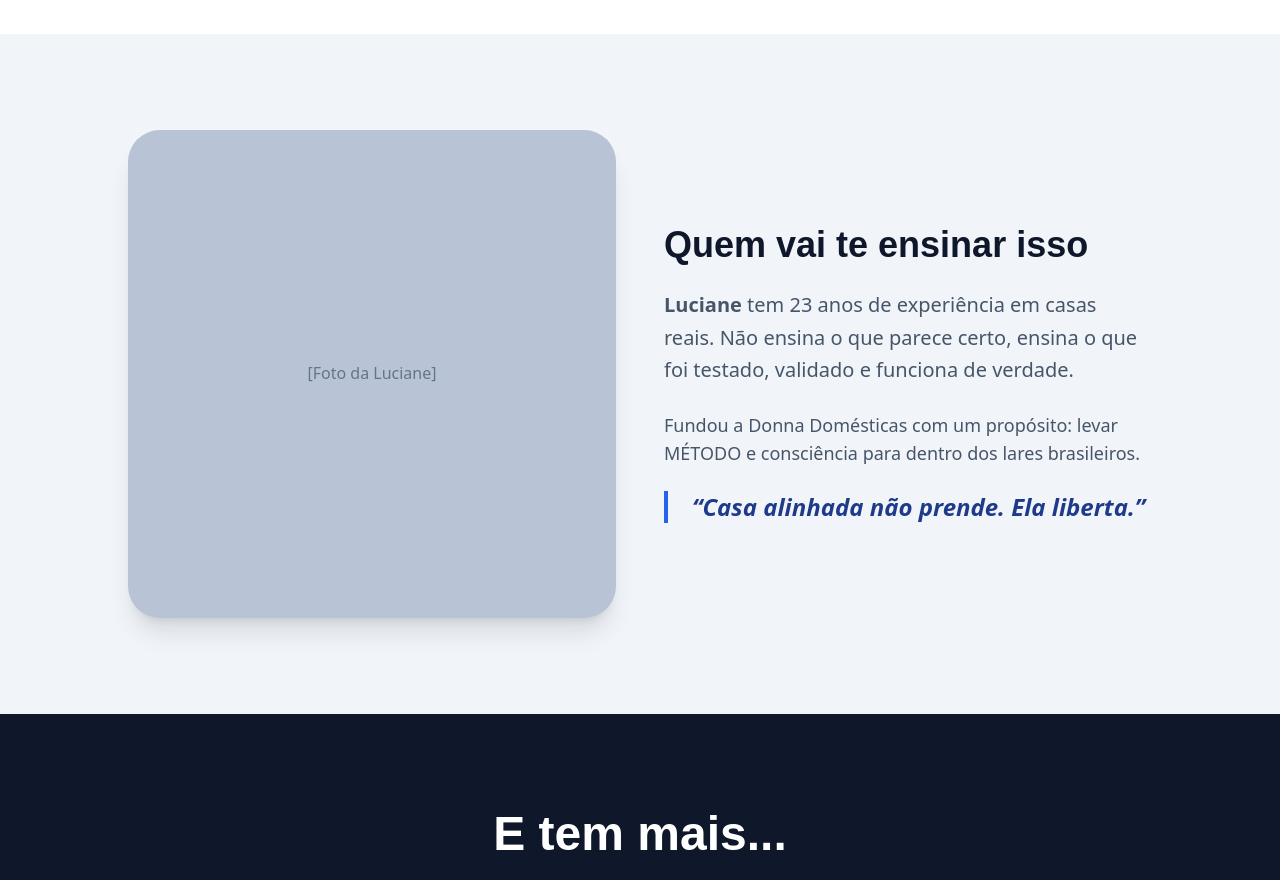
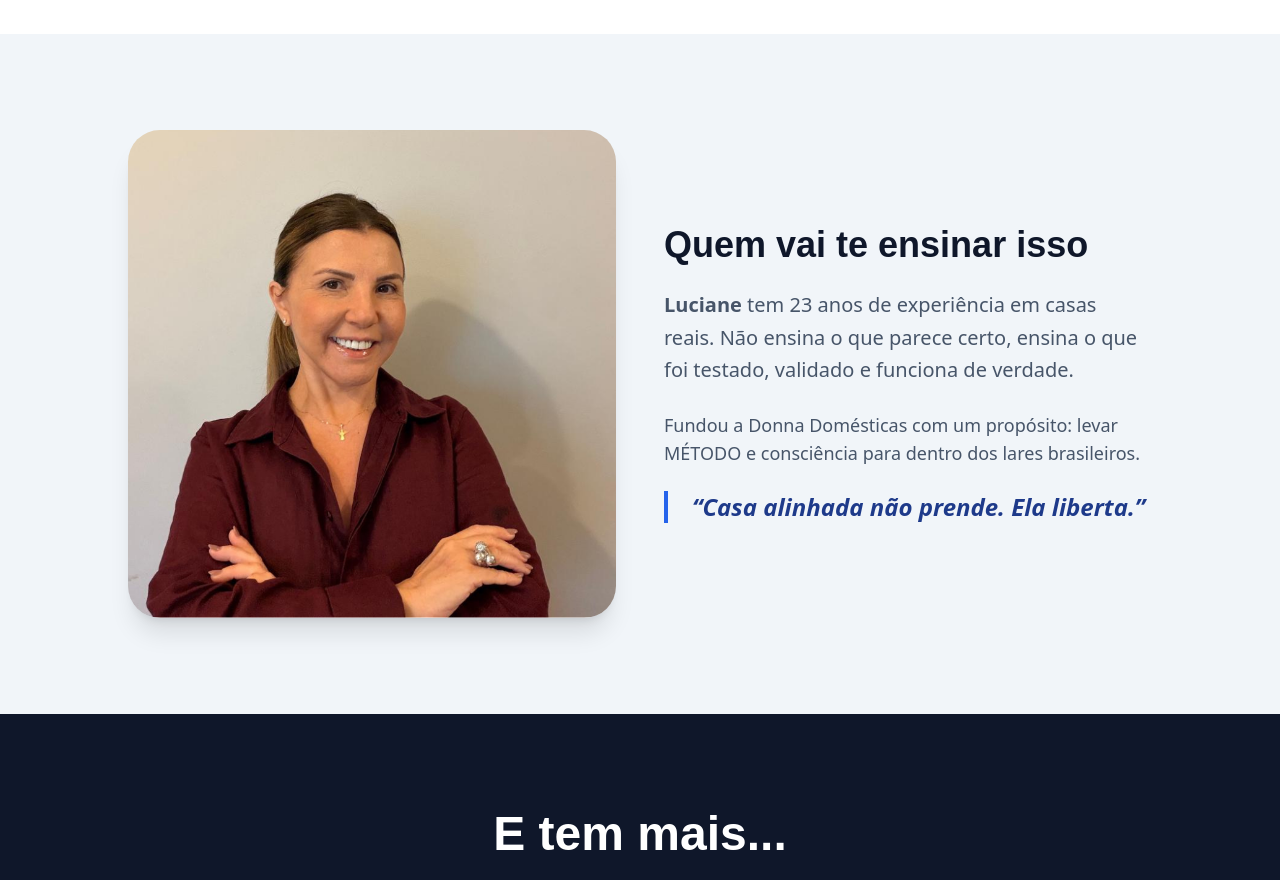
Before and after one commit to drtrafego/lp_donnadomesticas, a Next.js app: page /casavcmerece in a window 1280 px wide. Shown: the part 3560-4440 px from the top of the page. Built offline with nearby package versions, Linux system fonts and the light colour scheme; no server answers.

Commit message:
feat: add Luciane photo to casavcmerece page

```diff
--- a/src/app/casavcmerece/page.tsx
+++ b/src/app/casavcmerece/page.tsx
@@ -1,5 +1,5 @@
 import React from "react";
-import { CheckCircle2, ChevronDown, Clock, ShieldCheck, Star } from "lucide-react";
+import { CheckCircle2, ChevronDown, ShieldCheck, Star } from "lucide-react";
 import Image from "next/image";
 
 export default function CasaVoceMerecePage() {
@@ -140,12 +140,15 @@ export default function CasaVoceMerecePage() {
             <section className="py-24 px-6 bg-slate-100">
                 <div className="max-w-5xl mx-auto flex flex-col md:flex-row items-center gap-12">
                     <div className="md:w-1/2">
-                        <div className="aspect-square relative rounded-[2rem] overflow-hidden bg-slate-300 shadow-xl">
-                            {/* Use a real image of Luciane if available, placeholder for now */}
-                            <div className="absolute inset-0 bg-blue-900/10 mix-blend-multiply"></div>
-                            <div className="absolute inset-0 flex items-center justify-center text-slate-500 font-medium">
-                                [Foto da Luciane]
-                            </div>
+                        <div className="aspect-square relative rounded-[2rem] overflow-hidden shadow-xl">
+                            <Image
+                                src="/Luciane.png"
+                                alt="Luciane – Fundadora da Donna Domésticas"
+                                fill
+                                className="object-cover object-top"
+                                sizes="(max-width: 768px) 100vw, 50vw"
+                                priority
+                            />
                         </div>
                     </div>
                     <div className="md:w-1/2 space-y-6">
```
